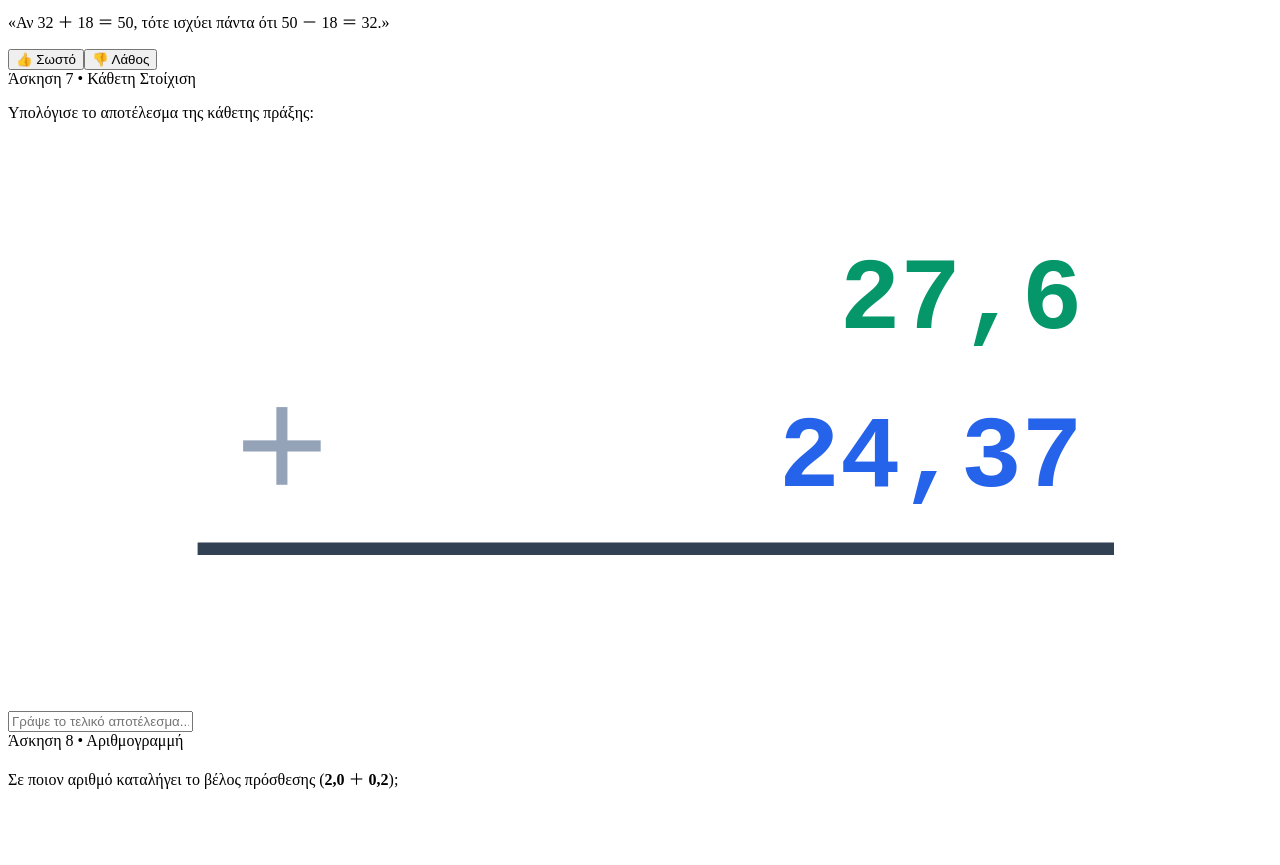
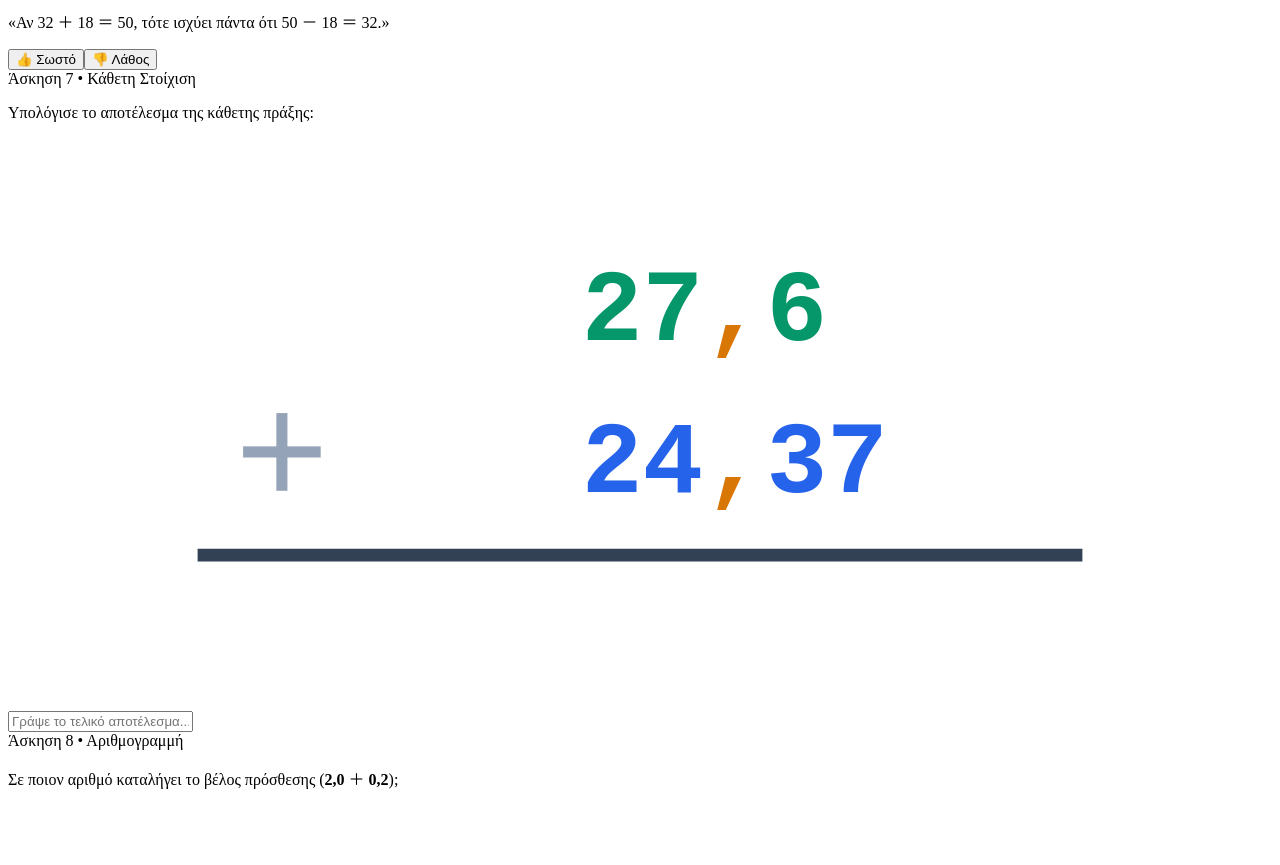
Before and after one commit to gkrimpas-lab/learn-maths-2026, a Next.js app: page /st-dimotikou/05-prosthesi-ask in a window 1280 px wide. Shown: the part 720-1585 px from the top of the page. Built offline with nearby package versions, Linux system fonts and the light colour scheme.

Commit message:
Update 05-prosthesi-ask.js

```diff
--- a/pages/st-dimotikou/05-prosthesi-ask.js
+++ b/pages/st-dimotikou/05-prosthesi-ask.js
@@ -53,9 +53,9 @@ function generateQuestions() {
 
   // Q1: Input - Κάθετη Πρόσθεση Δεκαδικών με διαφορετικά δεκαδικά ψηφία
   const q1IntA = getRandomInt(12, 65);
-  const q1DecA = getRandomInt(1, 9) * 10 + getRandomInt(1, 9); // π.χ. 45
+  const q1DecA = getRandomInt(1, 9) * 10 + getRandomInt(1, 9);
   const q1IntB = getRandomInt(8, 35);
-  const q1DecB = getRandomInt(1, 9); // π.χ. 6 (δηλ. 0,6)
+  const q1DecB = getRandomInt(1, 9);
   const q1AStr = `${q1IntA},${q1DecA}`;
   const q1BStr = `${q1IntB},${q1DecB}`;
   const q1ValA = q1IntA + q1DecA / 100;
@@ -81,10 +81,10 @@ function generateQuestions() {
   const q3Wrong3 = `${q3A} × ${q3B}`;
   const q3Options = shuffle([q3CorrectOption, q3Wrong1, q3Wrong2, q3Wrong3]);
 
-  // Q4: MCQ - Προσεταιριστική Ιδιότητα (Έξυπνη ομαδοποίηση για στρογγυλό άθροισμα)
+  // Q4: MCQ - Προσεταιριστική Ιδιότητα
   const q4A = `${getRandomInt(2, 8)},25`;
   const q4B = `${getRandomInt(10, 30)},6`;
-  const q4C = `${getRandomInt(1, 5)},75`; // 0,25 + 0,75 = 1
+  const q4C = `${getRandomInt(1, 5)},75`;
   const q4CorrectSum = (
     parseFloat(q4A.replace(',', '.')) +
     parseFloat(q4B.replace(',', '.')) +
@@ -110,11 +110,11 @@ function generateQuestions() {
     ? `Αν ${q6A} ＋ ${q6B} ＝ ${q6Sum}, τότε ισχύει πάντα ότι ${q6Sum} － ${q6B} ＝ ${q6A}.`
     : `Αν ${q6A} ＋ ${q6B} ＝ ${q6Sum}, τότε η πράξη ${q6Sum} ＋ ${q6B} αποτελεί τη δοκιμή της πρόσθεσης.`;
 
-  // Q7: SVG Visual - Κάθετη Πρόσθεση με συμπλήρωση μηδενικών
+  // Q7: SVG Visual - Κάθετη Πρόσθεση με τέλεια στοίχιση
   const q7TopInt = getRandomInt(20, 50);
-  const q7TopDec = getRandomInt(1, 9); // π.χ. 4 (δηλ. 0,4)
+  const q7TopDec = getRandomInt(1, 9); // 1 ψηφίο
   const q7BotInt = getRandomInt(10, 30);
-  const q7BotDec = getRandomInt(11, 89); // π.χ. 25
+  const q7BotDec = getRandomInt(11, 89); // 2 ψηφία
   const q7TopStr = `${q7TopInt},${q7TopDec}`;
   const q7BotStr = `${q7BotInt},${q7BotDec}`;
   const q7CorrectVal = (
@@ -122,9 +122,9 @@ function generateQuestions() {
     parseFloat(q7BotStr.replace(',', '.'))
   ).toFixed(2).replace('.', ',');
 
-  // Q8: SVG Visual - Αριθμογραμμή Μετακίνησης (Πρόσθεση)
+  // Q8: SVG Visual - Αριθμογραμμή Μετακίνησης
   const q8Base = getRandomInt(2, 6);
-  const q8Step = getRandomInt(2, 5); // π.χ. + 0,3
+  const q8Step = getRandomInt(2, 5);
   const q8StartStr = `${q8Base},0`;
   const q8AddStr = `0,${q8Step}`;
   const q8ResultStr = `${q8Base},${q8Step}`;
@@ -190,10 +190,14 @@ function generateQuestions() {
     q7: {
       type: 'input',
       title: 'Οπτική Κάθετη Στοίχιση',
+      topInt: String(q7TopInt),
+      topDec: String(q7TopDec),
+      botInt: String(q7BotInt),
+      botDec: String(q7BotDec),
       topStr: q7TopStr,
       botStr: q7BotStr,
       correct: q7CorrectVal,
-      explain: `Στοιχίζοντας κατακόρυφα και προσθέτοντας μηδενικό (${q7TopStr}0 ＋ ${q7BotStr}): βρίσκουμε ${q7CorrectVal}.`
+      explain: `Στοιχίζοντας κατακόρυφα τις υποδιαστολές και προσθέτοντας μηδενικό (${q7TopStr}0 ＋ ${q7BotStr}): βρίσκουμε ${q7CorrectVal}.`
     },
     q8: {
       type: 'mcq',
@@ -339,7 +343,7 @@ export default function ProsthesiExercisesPage() {
           <form onSubmit={handleSubmit} className="space-y-8">
             <div className="grid grid-cols-1 md:grid-cols-2 gap-6">
 
-              {/* ΕΡΩΤΗΣΗ 1: Input (Κάθετη Πρόσθεση Δεκαδικών) */}
+              {/* ΕΡΩΤΗΣΗ 1 */}
               <div className={`p-6 rounded-3xl border transition-all ${getCardStyle('q1')}`}>
                 <div className="flex justify-between items-center mb-4">
                   <span className="text-xs font-black px-3 py-1 bg-blue-100 text-blue-800 rounded-full">
@@ -376,7 +380,7 @@ export default function ProsthesiExercisesPage() {
                 </div>
               </div>
 
-              {/* ΕΡΩΤΗΣΗ 2: Input (Εύρεση Άγνωστου Προσθετέου) */}
+              {/* ΕΡΩΤΗΣΗ 2 */}
               <div className={`p-6 rounded-3xl border transition-all ${getCardStyle('q2')}`}>
                 <div className="flex justify-between items-center mb-4">
                   <span className="text-xs font-black px-3 py-1 bg-indigo-100 text-indigo-800 rounded-full">
@@ -413,7 +417,7 @@ export default function ProsthesiExercisesPage() {
                 </div>
               </div>
 
-              {/* ΕΡΩΤΗΣΗ 3: MCQ (Αντιμεταθετική Ιδιότητα) */}
+              {/* ΕΡΩΤΗΣΗ 3 */}
               <div className={`p-6 rounded-3xl border transition-all ${getCardStyle('q3')}`}>
                 <div className="flex justify-between items-center mb-4">
                   <span className="text-xs font-black px-3 py-1 bg-purple-100 text-purple-800 rounded-full">
@@ -450,7 +454,7 @@ export default function ProsthesiExercisesPage() {
                 )}
               </div>
 
-              {/* ΕΡΩΤΗΣΗ 4: MCQ (Προσεταιριστική Ιδιότητα) */}
+              {/* ΕΡΩΤΗΣΗ 4 */}
               <div className={`p-6 rounded-3xl border transition-all ${getCardStyle('q4')}`}>
                 <div className="flex justify-between items-center mb-4">
                   <span className="text-xs font-black px-3 py-1 bg-amber-100 text-amber-800 rounded-full">
@@ -487,7 +491,7 @@ export default function ProsthesiExercisesPage() {
                 )}
               </div>
 
-              {/* ΕΡΩΤΗΣΗ 5: True/False (Στοίχιση Υποδιαστολής) */}
+              {/* ΕΡΩΤΗΣΗ 5 */}
               <div className={`p-6 rounded-3xl border transition-all ${getCardStyle('q5')}`}>
                 <div className="flex justify-between items-center mb-4">
                   <span className="text-xs font-black px-3 py-1 bg-emerald-100 text-emerald-800 rounded-full">
@@ -533,7 +537,7 @@ export default function ProsthesiExercisesPage() {
                 )}
               </div>
 
-              {/* ΕΡΩΤΗΣΗ 6: True/False (Αφαίρεση ως Δοκιμή) */}
+              {/* ΕΡΩΤΗΣΗ 6 */}
               <div className={`p-6 rounded-3xl border transition-all ${getCardStyle('q6')}`}>
                 <div className="flex justify-between items-center mb-4">
                   <span className="text-xs font-black px-3 py-1 bg-cyan-100 text-cyan-800 rounded-full">
@@ -579,7 +583,7 @@ export default function ProsthesiExercisesPage() {
                 )}
               </div>
 
-              {/* ΕΡΩΤΗΣΗ 7: Οπτικό SVG (Κάθετη Στοίχιση) */}
+              {/* ΕΡΩΤΗΣΗ 7: Οπτικό SVG (Κάθετη Στοίχιση με απόλυτη ευθυγράμμιση υποδιαστολών) */}
               <div className={`p-6 rounded-3xl border transition-all ${getCardStyle('q7')}`}>
                 <div className="flex justify-between items-center mb-4">
                   <span className="text-xs font-black px-3 py-1 bg-rose-100 text-rose-800 rounded-full">
@@ -593,19 +597,38 @@ export default function ProsthesiExercisesPage() {
                   Υπολόγισε το αποτέλεσμα της κάθετης πράξης:
                 </p>
 
-                {/* SVG Vertical Alignment Box */}
+                {/* SVG Vertical Alignment Box with strictly aligned comma */}
                 <div className="bg-slate-100 rounded-2xl p-4 mb-4 flex justify-center">
-                  <svg viewBox="0 0 200 90" className="w-40 h-20 bg-white rounded-xl border border-slate-300 shadow-sm">
-                    <text x="170" y="30" fontSize="16" fontWeight="bold" textAnchor="end" fill="#059669" fontFamily="monospace">
-                      {questions.q7.topStr}
-                    </text>
-                    <text x="35" y="55" fontSize="16" fontWeight="bold" textAnchor="start" fill="#94a3b8" fontFamily="sans-serif">
+                  <svg viewBox="0 0 200 90" className="w-48 h-24 bg-white rounded-xl border border-slate-300 shadow-sm">
+                    {/* Plus sign */}
+                    <text x="35" y="56" fontSize="16" fontWeight="bold" textAnchor="start" fill="#94a3b8" fontFamily="sans-serif">
                       ＋
                     </text>
-                    <text x="170" y="55" fontSize="16" fontWeight="bold" textAnchor="end" fill="#2563eb" fontFamily="monospace">
-                      {questions.q7.botStr}
+
+                    {/* Top Number: Int - Comma - Dec */}
+                    <text x="110" y="32" fontSize="16" fontWeight="bold" textAnchor="end" fill="#059669" fontFamily="monospace">
+                      {questions.q7.topInt}
                     </text>
-                    <line x1="30" y1="65" x2="175" y2="65" stroke="#334155" strokeWidth="2" />
+                    <text x="115" y="32" fontSize="16" fontWeight="bold" textAnchor="middle" fill="#d97706" fontFamily="monospace">
+                      ,
+                    </text>
+                    <text x="120" y="32" fontSize="16" fontWeight="bold" textAnchor="start" fill="#059669" fontFamily="monospace">
+                      {questions.q7.topDec}
+                    </text>
+
+                    {/* Bottom Number: Int - Comma - Dec */}
+                    <text x="110" y="56" fontSize="16" fontWeight="bold" textAnchor="end" fill="#2563eb" fontFamily="monospace">
+                      {questions.q7.botInt}
+                    </text>
+                    <text x="115" y="56" fontSize="16" fontWeight="bold" textAnchor="middle" fill="#d97706" fontFamily="monospace">
+                      ,
+                    </text>
+                    <text x="120" y="56" fontSize="16" fontWeight="bold" textAnchor="start" fill="#2563eb" fontFamily="monospace">
+                      {questions.q7.botDec}
+                    </text>
+
+                    {/* Horizontal Line */}
+                    <line x1="30" y1="66" x2="170" y2="66" stroke="#334155" strokeWidth="2" />
                   </svg>
                 </div>
 
@@ -626,7 +649,7 @@ export default function ProsthesiExercisesPage() {
                 </div>
               </div>
 
-              {/* ΕΡΩΤΗΣΗ 8: Οπτικό SVG (Αριθμογραμμή Πρόσθεσης) */}
+              {/* ΕΡΩΤΗΣΗ 8 */}
               <div className={`p-6 rounded-3xl border transition-all ${getCardStyle('q8')}`}>
                 <div className="flex justify-between items-center mb-4">
                   <span className="text-xs font-black px-3 py-1 bg-teal-100 text-teal-800 rounded-full">
```
